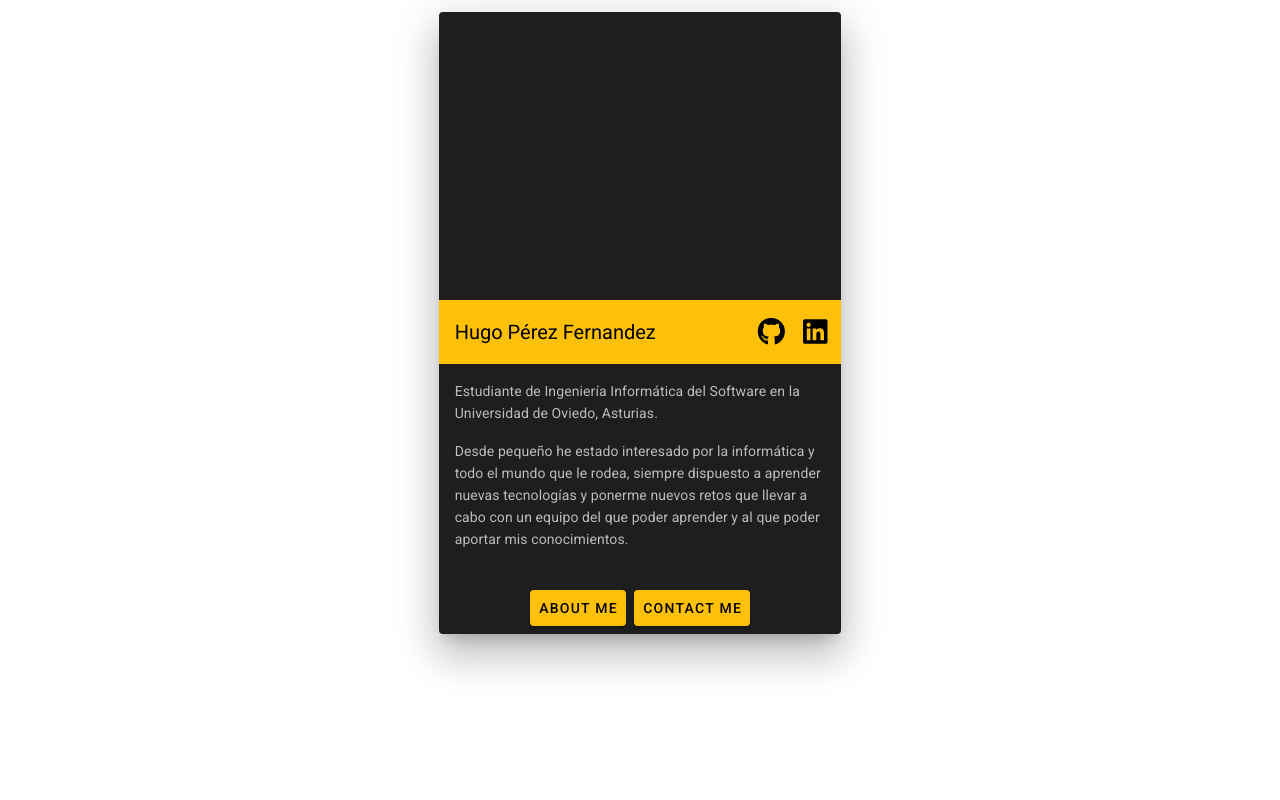
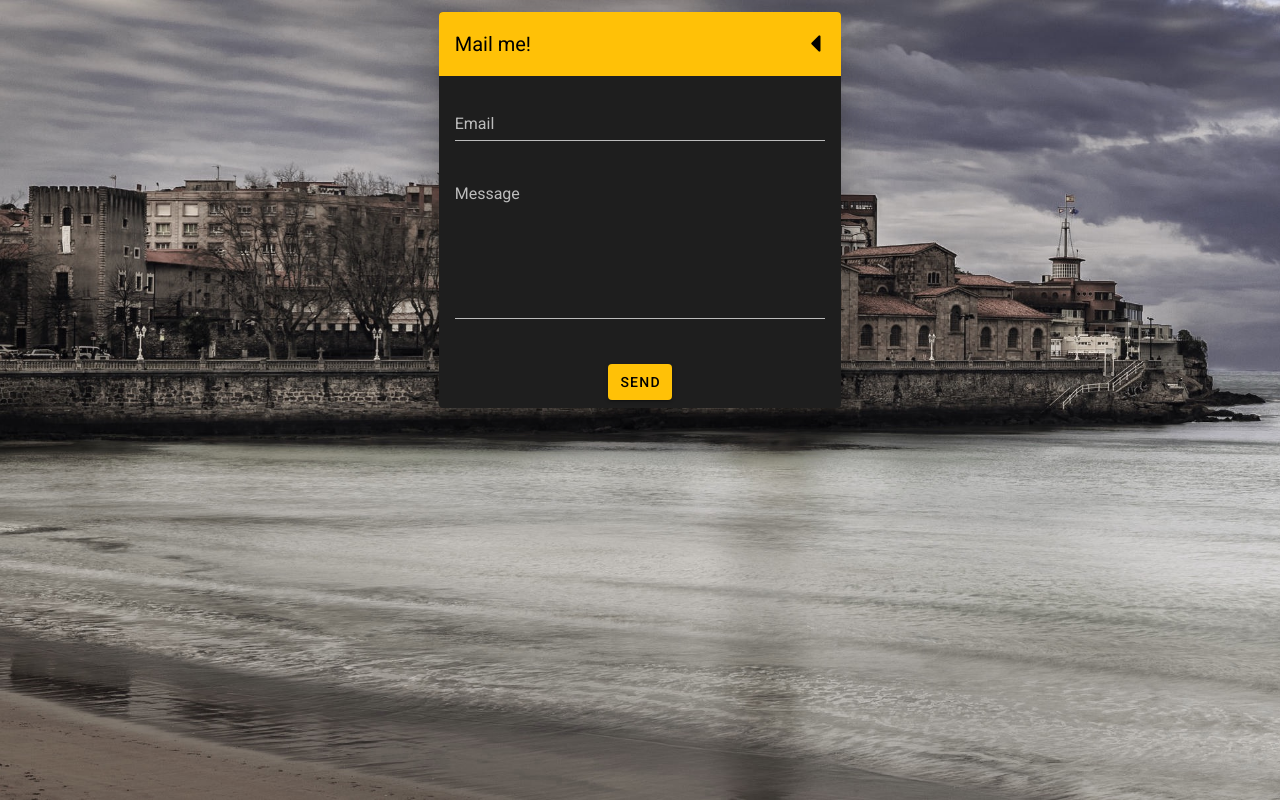
Before and after one commit to Llambi/Portfolio, a Vue app: page / in a window 1280 px wide. Built offline with nearby package versions, Linux system fonts and the light colour scheme.

Commit message:
[FEATURE] Añadido router e iniciado componente para envio de emails.

```diff
--- a/package.json
+++ b/package.json
@@ -10,6 +10,7 @@
   "dependencies": {
     "core-js": "^2.6.5",
     "vue": "^2.6.10",
+    "vue-router": "^3.0.3",
     "vuetify": "^2.0.0"
   },
   "devDependencies": {
--- a/src/App.vue
+++ b/src/App.vue
@@ -1,21 +1,3 @@
 <template>
-    <v-app id="inspire">
-        <v-img
-                src="./assets/gijon.jpg"
-                height="100%"
-                jumbotron
-        >
-            <home-component/>
-        </v-img>
-    </v-app>
+    <router-view></router-view>
 </template>
-
-<script>
-
-    import HomeComponent from "./components/HomeComponent";
-
-    export default {
-        name: 'App',
-        components: {HomeComponent},
-    }
-</script>
--- a/src/components/HomeComponent.vue
+++ b/src/components/HomeCardComponent.vue
@@ -60,13 +60,12 @@
                         </v-toolbar>
                         <v-card-text>
                             <p>
-                                Estudiante de Ingeniería Informática del Software en la Universidad de Oviedo,
-                                Asturias.
+                                Student of Software Engineering at the University of Oviedo, Asturias.
                             </p>
                             <p>
-                                Desde pequeño he estado interesado por la informática y todo el mundo que le rodea,
-                                siempre dispuesto a aprender nuevas tecnologías y ponerme nuevos retos que llevar a
-                                cabo con un equipo del que poder aprender y al que poder aportar mis conocimientos.
+                                Since I was a child I have been interested in computers and everything around its,
+                                always willing to learn new technologies and set new challenges to carry out with a team
+                                to learn and to which I could contribute my knowledge.
                             </p>
                         </v-card-text>
                         <v-layout justify-center>
@@ -84,6 +83,6 @@
 </template>
 <script>
     export default {
-        name: 'home-componen'
+        name: 'home-card-componen'
     }
 </script>
--- /dev/null
+++ b/src/components/MailMe.vue
@@ -0,0 +1,77 @@
+<template>
+    <v-content>
+        <v-container
+                class="fill-height"
+                fluid
+        >
+            <v-row
+                    align="center"
+                    justify="center"
+            >
+                <v-col
+                        cols="12"
+                        sm="8"
+                        md="4"
+                >
+                    <v-card class="elevation-24" dark>
+                        <v-toolbar
+                                color="amber"
+                                class="black--text"
+                                flat
+                        >
+                            <v-toolbar-title>
+                                Mail me!
+                            </v-toolbar-title>
+                            <div class="flex-grow-1"></div>
+                            <v-tooltip bottom>
+                                <template v-slot:activator="{ on }">
+                                    <v-btn
+                                            icon
+                                            large
+                                            path="/"
+                                            target="_blank"
+                                            v-on="on"
+                                    >
+                                        <v-icon color="black">fas fa-caret-left</v-icon>
+                                    </v-btn>
+                                </template>
+                                <span>Regress</span>
+                            </v-tooltip>
+                        </v-toolbar>
+                        <v-card-text>
+                            <v-form>
+                                <v-text-field
+                                        label="Email"
+                                        name="email"
+                                        type="text"
+                                ></v-text-field>
+                                <v-textarea
+                                        label="Message"
+                                        autocomplete="email"
+                                        name="msg"
+                                        no-resize
+                                ></v-textarea>
+                            </v-form>
+                        </v-card-text>
+                        <v-layout justify-center>
+                            <v-card-actions>
+                                <div class="flex-grow-1 "></div>
+                                <v-btn class="black--text" color="amber">Send</v-btn>
+                            </v-card-actions>
+                        </v-layout>
+                    </v-card>
+                </v-col>
+            </v-row>
+        </v-container>
+    </v-content>
+</template>
+
+<script>
+    export default {
+        name: "mail-me"
+    }
+</script>
+
+<style scoped>
+
+</style>
--- a/src/main.js
+++ b/src/main.js
@@ -1,10 +1,12 @@
 import Vue from 'vue'
 import App from './App.vue'
 import vuetify from './plugins/vuetify';
+import router from './router'
 
 Vue.config.productionTip = false
 
 new Vue({
   vuetify,
+  router,
   render: h => h(App)
 }).$mount('#app')
--- /dev/null
+++ b/src/router.js
@@ -0,0 +1,25 @@
+import Vue from 'vue'
+import Router from 'vue-router'
+import HomeComponent from './views/Home.vue'
+
+Vue.use(Router)
+
+export default new Router({
+  mode: 'history',
+  base: process.env.BASE_URL,
+  routes: [
+    {
+      path: '/',
+      name: 'home',
+      component: HomeComponent
+    },
+    {
+      path: '/about',
+      name: 'about',
+      // route level code-splitting
+      // this generates a separate chunk (about.[hash].js) for this route
+      // which is lazy-loaded when the route is visited.
+      component: () => import(/* webpackChunkName: "about" */ './views/About.vue')
+    }
+  ]
+})
--- /dev/null
+++ b/src/views/About.vue
@@ -0,0 +1,5 @@
+<template>
+  <div class="about">
+    <h1>This is an about page</h1>
+  </div>
+</template>
--- /dev/null
+++ b/src/views/Home.vue
@@ -0,0 +1,23 @@
+<template>
+    <v-app id="inspire">
+        <v-img
+                src="../assets/gijon.jpg"
+                height="100%"
+                jumbotron
+        >
+            <mail-me/>
+<!--            <home-card-component/>-->
+        </v-img>
+    </v-app>
+</template>
+
+<script>
+
+   import HomeCardComponent from "../components/HomeCardComponent";
+   import MailMe from "../components/MailMe";
+
+    export default {
+        name: 'App',
+        components: {HomeCardComponent, MailMe},
+    }
+</script>
```
Also changed, not shown: 1 other file (tests, documents, lock files or other folders).
